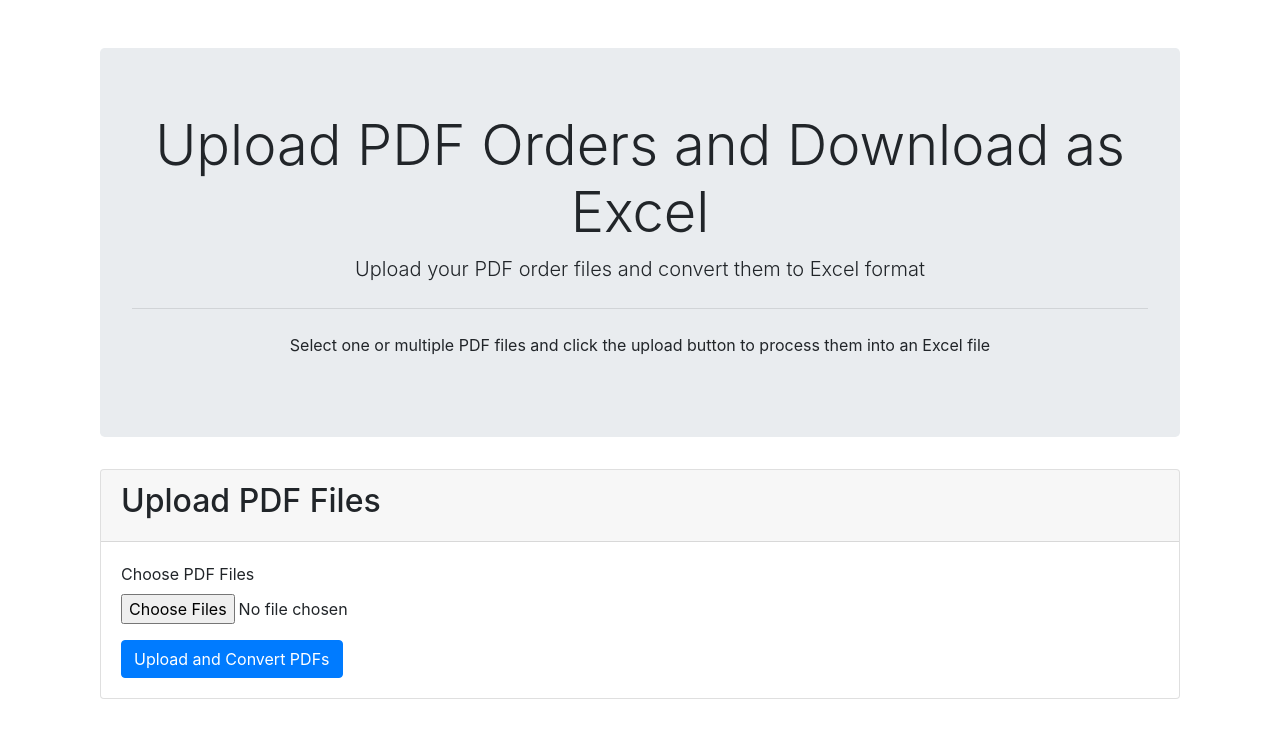
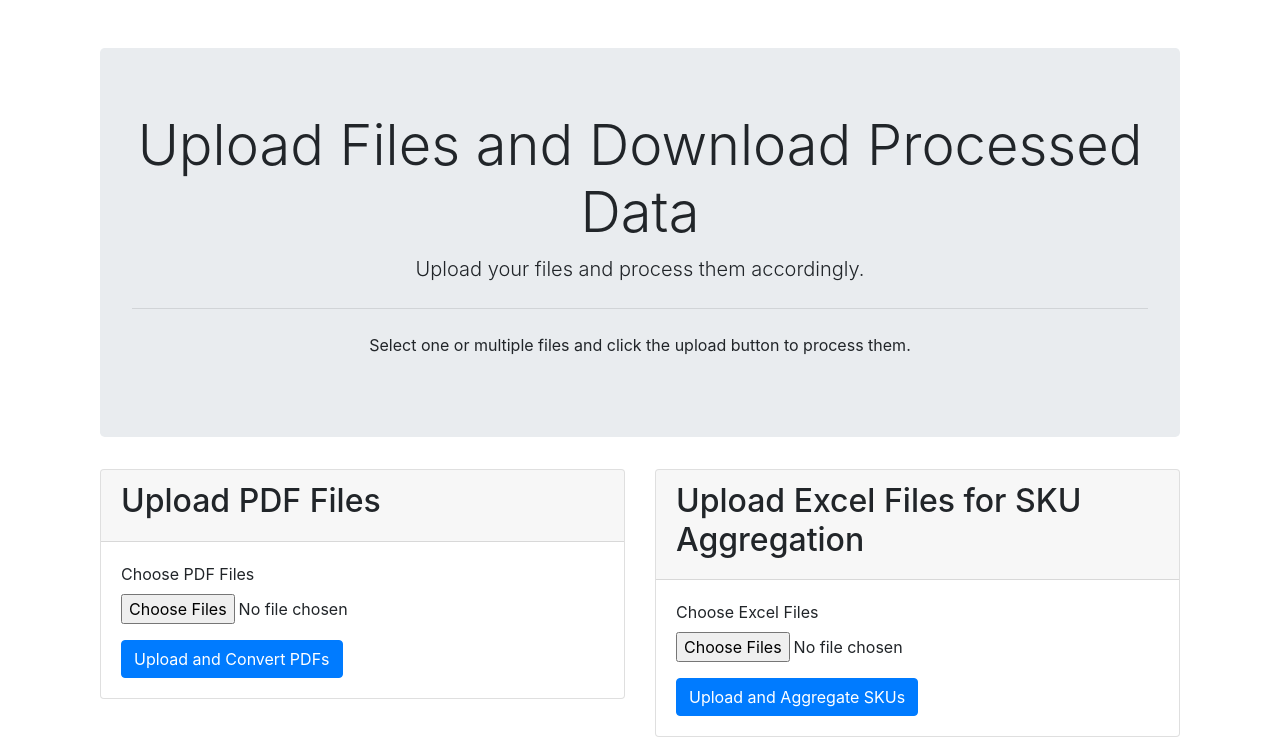
Before and after one commit to Ross1832/ampm_locator, a Django app: page /upload-and-download/ in a window 1280 px wide. Shown: the part 56-800 px from the top of the page. Run offline with Django 5.2, Linux system fonts and the light colour scheme; some libraries are stand-ins or nearby versions.

Commit message:
group_by

```diff
--- a/locator/templates/locator/upload_and_download.html
+++ b/locator/templates/locator/upload_and_download.html
@@ -3,14 +3,15 @@
 {% block content %}
 <div class="container mt-5">
     <div class="jumbotron text-center">
-        <h1 class="display-4">Upload PDF Orders and Download as Excel</h1>
-        <p class="lead">Upload your PDF order files and convert them to Excel format</p>
+        <h1 class="display-4">Upload Files and Download Processed Data</h1>
+        <p class="lead">Upload your files and process them accordingly.</p>
         <hr class="my-4">
-        <p>Select one or multiple PDF files and click the upload button to process them into an Excel file</p>
+        <p>Select one or multiple files and click the upload button to process them.</p>
     </div>
 
     <div class="row mt-4">
-        <div class="col-md-12">
+        <!-- PDF to Excel Form -->
+        <div class="col-md-6">
             <div class="card">
                 <div class="card-header">
                     <h2>Upload PDF Files</h2>
@@ -33,6 +34,31 @@
                 </div>
             </div>
         </div>
+
+        <!-- SKU Aggregation Form -->
+        <div class="col-md-6">
+            <div class="card">
+                <div class="card-header">
+                    <h2>Upload Excel Files for SKU Aggregation</h2>
+                </div>
+                <div class="card-body">
+                    <form method="post" enctype="multipart/form-data" action="{% url 'aggregate_skus' %}">
+                        {% csrf_token %}
+                        <div class="form-group">
+                            <label for="excelFiles">Choose Excel Files</label>
+                            <input type="file" class="form-control-file" id="excelFiles" name="excel_files" accept=".xlsx" multiple required>
+                        </div>
+                        <button type="submit" class="btn btn-primary">Upload and Aggregate SKUs</button>
+                    </form>
+
+                    {% if aggregated_file_url %}
+                        <div class="alert alert-success mt-3">
+                            <a href="{{ aggregated_file_url }}" class="alert-link">Download Aggregated Excel File</a>
+                        </div>
+                    {% endif %}
+                </div>
+            </div>
+        </div>
     </div>
 </div>
 {% endblock %}
--- a/locator/urls.py
+++ b/locator/urls.py
@@ -4,7 +4,7 @@ from .convert_csv_to_excel import upload_and_download
 from .views import (CompleteOrderView, HoldOrderView, OrderListView,
                     collect_items, fetch_model_numbers, finalize_items,
                     select_model, set_item, update_order_status, upload_items,
-                    upload_orders, upload_pdfs)
+                    upload_orders, upload_pdfs, aggregate_skus)
 
 urlpatterns = [
     path("", set_item, name="set_item"),
@@ -32,4 +32,5 @@ urlpatterns = [
     #csv
     path('upload-and-download/', upload_and_download, name='upload_and_download'),
     path('upload_pdfs/', upload_pdfs, name='upload_pdfs'),
+    path('aggregate-skus/', aggregate_skus, name='aggregate_skus'),
 ]
```
Also changed, not shown: locator/views.py (+49 -0 lines).
